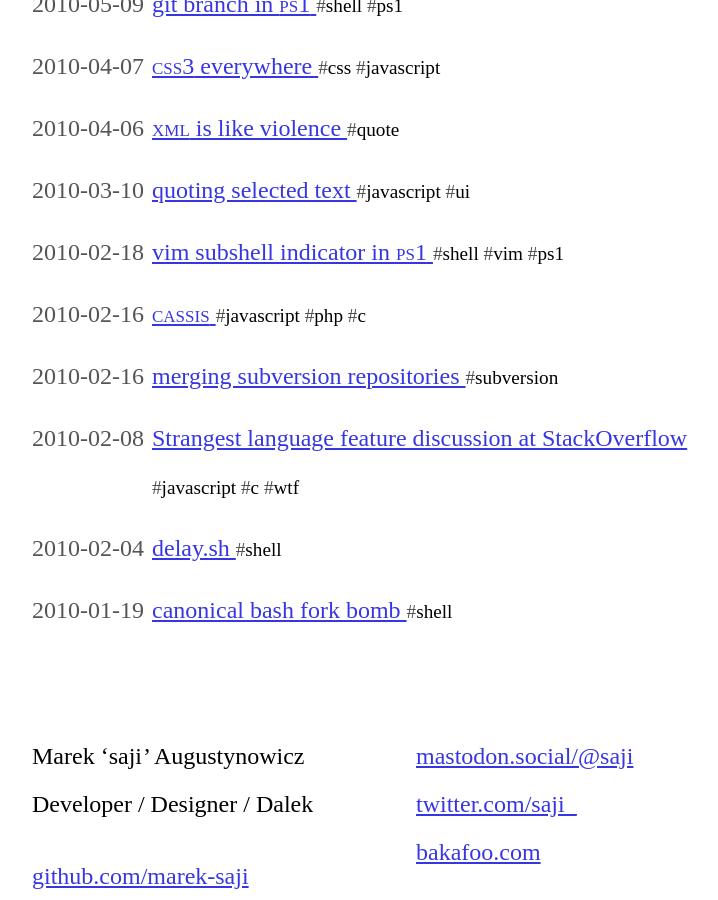
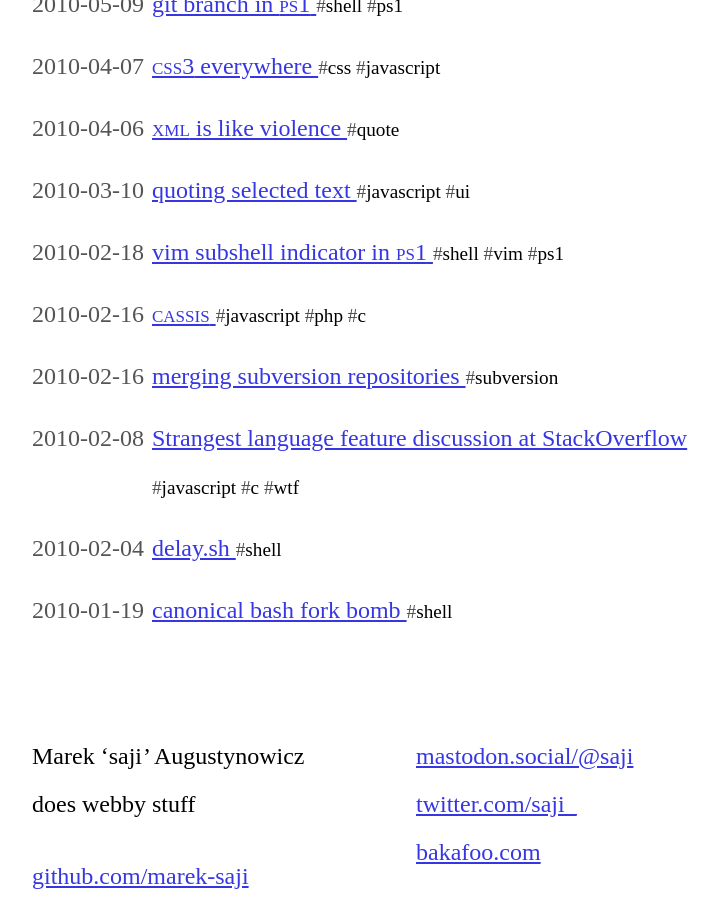
Before and after one commit to marek-saji/noplacelikecode, a Jekyll site: the page built from index.html, in a window 1280 px wide and 900 px high, scrolled down 1563 px. Shown: the whole window, without its empty margins (248-966 px from the left). Built offline with Jekyll 4.4.1, drawn with Linux system fonts in a browser that asks for light colours; some web fonts are replaced.

Commit message:
Job title

```diff
--- a/_layouts/default.html
+++ b/_layouts/default.html
@@ -51,8 +51,7 @@
         <i class=u-nickname>saji</i>
         <span class=u-family-name>Augustynowicz</span>
         <br />
-        <span class=p-job-title>Developer / Designer</span>
-        / Dalek
+        <span class=p-job-title>does webby stuff</span>
       </p>
       <ul>
         <li><a rel="me" class=u-url href="https://github.com/marek-saji">github.com/marek-saji</a></li>
```
